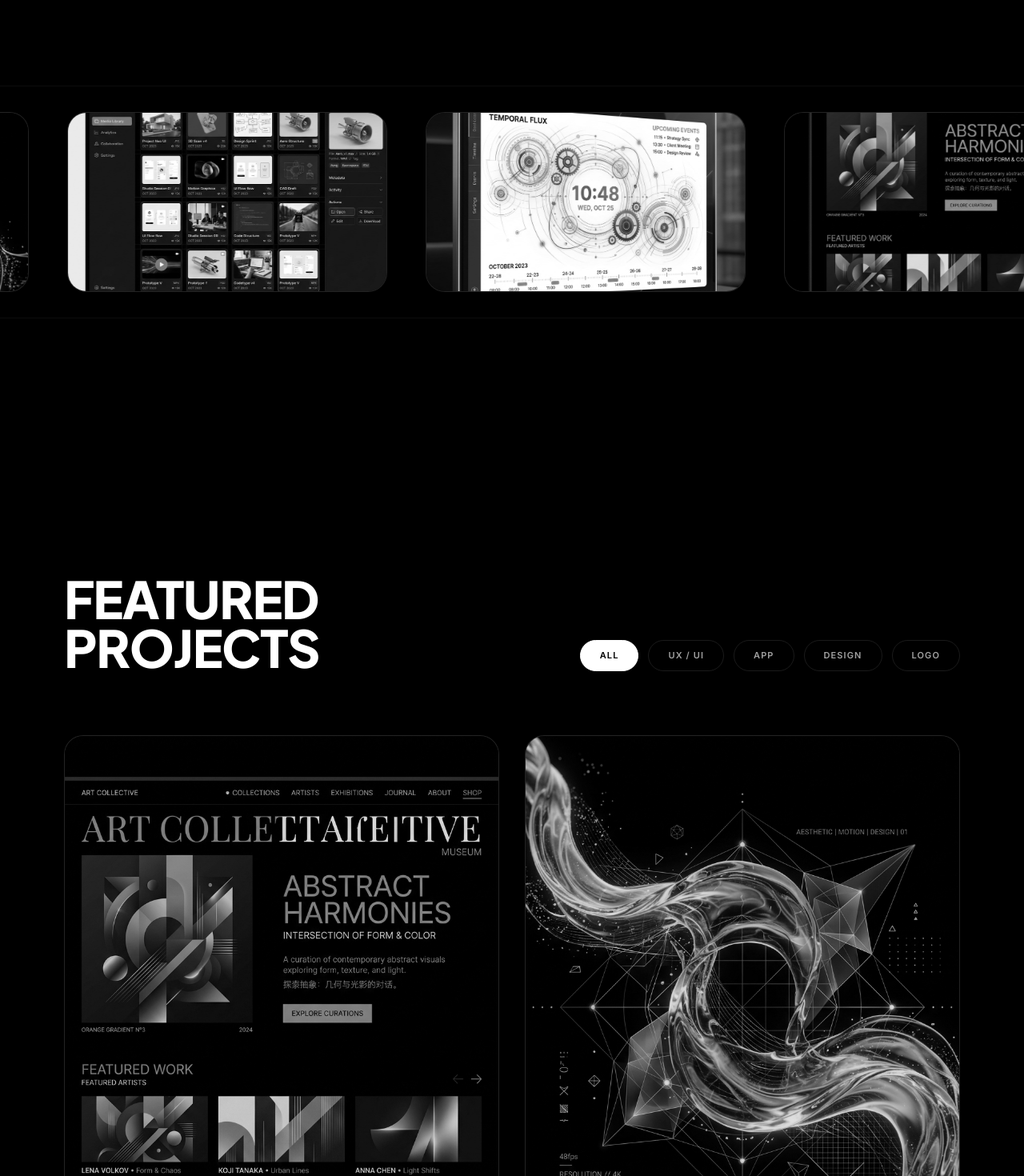
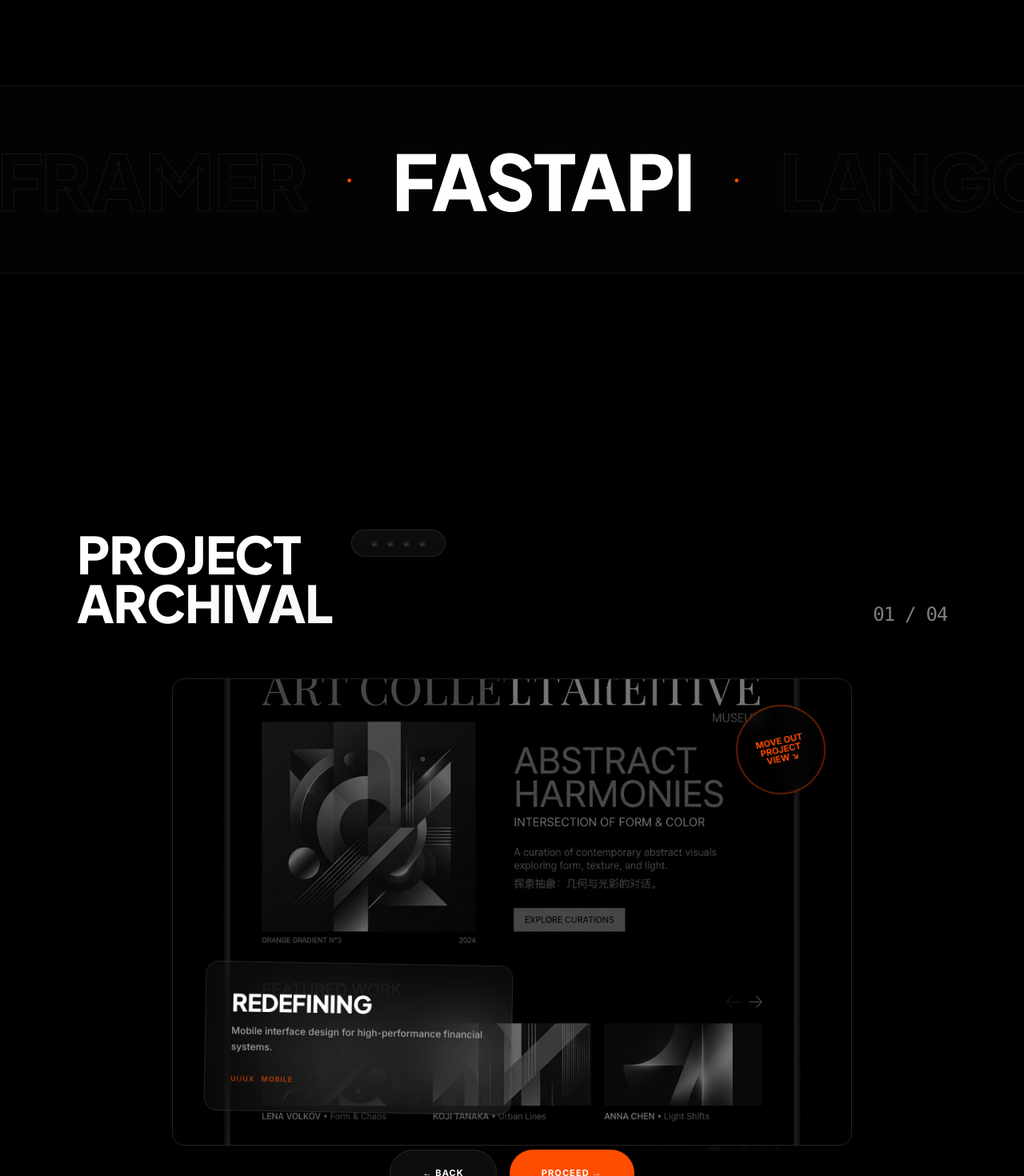
Before and after one commit to VinayakGalande01/portfolio, a React (Vite) app: page / in a window 1280 px wide. Shown: the part 1330-2800 px from the top of the page at 80% size. Built offline with nearby package versions, Linux system fonts and the light colour scheme.

Commit message:
Implement hero, journey, and project sections with GSAP animations and custom cursor functionality

```diff
--- a/package.json
+++ b/package.json
@@ -12,6 +12,7 @@
   "dependencies": {
     "@splinetool/react-spline": "^4.1.0",
     "@splinetool/runtime": "^1.12.77",
+    "framer-motion": "^12.38.0",
     "gsap": "^3.14.2",
     "react": "^19.2.4",
     "react-dom": "^19.2.4"
@@ -28,6 +29,6 @@
     "globals": "^17.4.0",
     "postcss": "^8.5.8",
     "tailwindcss": "^3.4.19",
-    "vite": "^8.0.4"
+    "vite": "^6.0.0"
   }
 }
--- a/src/data/content.js
+++ b/src/data/content.js
@@ -47,6 +47,87 @@ export const skills = [
     tags: ["Scroll_Trigger", "Liquid_Motion", "Timeline_Control", "SVG_Animation"],
     icon: "🌀",
   },
+  {
+    name: "FastAPI",
+    subtitle: "High-Performance APIs",
+    version: "v0.111",
+    efficiency: "99.8%",
+    brief: "Developing ultra-fast, modern Python web frameworks for high-concurrency AI deployments and data services.",
+    tags: ["Async_Backend", "Type_Safety", "RESTful", "Performance"],
+    icon: "🚀"
+  },
+  {
+    name: "LangChain",
+    subtitle: "LLM Orchestration",
+    version: "v0.2",
+    efficiency: "95.5%",
+    brief: "Building complex chains and agents to harness the power of Large Language Models for cognitive enterprise workflows.",
+    tags: ["LLM_Ops", "Cognitive_Chains", "RAG", "Agentic_AI"],
+    icon: "🦜"
+  },
+  {
+    name: "LLMs / RAG",
+    subtitle: "Cognitive Engine",
+    version: "GPT-4 / Claude-3",
+    efficiency: "97.2%",
+    brief: "Implementing Retrieval-Augmented Generation architectures to ground conversational AI in proprietary data sources.",
+    tags: ["Knowledge_Retrieval", "Context_Inject", "Prompt_Eng", "Vector_Search"],
+    icon: "🧠"
+  },
+  {
+    name: "Hugging Face",
+    subtitle: "Model Deployment",
+    version: "v4.41",
+    efficiency: "96.8%",
+    brief: "Fine-tuning and deploying state-of-the-art open-source models for specialized NLP and vision tasks.",
+    tags: ["Open_Source", "Fine_Tuning", "Transformers", "Pipelines"],
+    icon: "🤗"
+  },
+  {
+    name: "FAISS / Vector DB",
+    subtitle: "Semantic Recall",
+    version: "v1.8",
+    efficiency: "99.9%",
+    brief: "Optimizing high-dimensional vector similarity search for millisecond retrieval in large-scale RAG systems.",
+    tags: ["Vector_Search", "Sim_Search", "Embeddings", "Indexing"],
+    icon: "🔍"
+  },
+  {
+    name: "TensorFlow",
+    subtitle: "Deep Learning",
+    version: "v2.16",
+    efficiency: "94.2%",
+    brief: "Training robust neural network architectures for production-grade computer vision and predictive modeling.",
+    tags: ["Keras", "Model_Optim", "TFLite", "Graph_Comp"],
+    icon: "📊"
+  },
+  {
+    name: "Scikit-learn",
+    subtitle: "ML Frameworks",
+    version: "v1.5",
+    efficiency: "98.1%",
+    brief: "Utilizing classical machine learning algorithms for efficient data classification, regression, and clustering.",
+    tags: ["Statistical_Learning", "Preprocessing", "Evaluation", "Pipelines"],
+    icon: "⚙️"
+  },
+  {
+    name: "Pandas / NumPy",
+    subtitle: "Data Science",
+    version: "v2.2",
+    efficiency: "100%",
+    brief: "Processing massive datasets with vectorized operations for high-fidelity data analysis and feature engineering.",
+    tags: ["Matrix_Ops", "Data_Wrangling", "Analysis", "ETL"],
+    icon: "📈"
+  },
+  {
+    name: "REST APIs",
+    subtitle: "System Integration",
+    version: "GraphQL / REST",
+    efficiency: "99.5%",
+    brief: "Architecting scalable integration layers between intelligent backends and modern frontend interfaces.",
+    tags: ["API_Design", "Security", "Scalability", "Documentation"],
+    icon: "🔗"
+  }
 ];
 
 
--- a/src/index.css
+++ b/src/index.css
@@ -117,7 +117,7 @@ body {
 
 .marquee-track {
   display: flex;
-  animation: marquee 30s linear infinite;
+  animation: marquee 60s linear infinite;
   width: max-content;
 }
 
--- a/src/sections/Hero.jsx
+++ b/src/sections/Hero.jsx
@@ -1,11 +1,29 @@
-import { useEffect, useRef } from "react";
+import { useEffect, useRef, useState } from "react";
 import gsap from "gsap";
+import { motion, AnimatePresence } from "framer-motion";
 
 export default function Hero() {
   const containerRef = useRef();
   const cursorRef = useRef();
   const cursorPos = useRef({ x: 0, y: 0 });
   const targetPos = useRef({ x: 0, y: 0 });
+  const [navVisible, setNavVisible] = useState(true);
+  const lastScrollY = useRef(0);
+
+  useEffect(() => {
+    const handleScroll = () => {
+      const currentScrollY = window.scrollY;
+      if (currentScrollY > lastScrollY.current && currentScrollY > 100) {
+        setNavVisible(false);
+      } else {
+        setNavVisible(true);
+      }
+      lastScrollY.current = currentScrollY;
+    };
+
+    window.addEventListener("scroll", handleScroll, { passive: true });
+    return () => window.removeEventListener("scroll", handleScroll);
+  }, []);
 
   useEffect(() => {
     const cursor = cursorRef.current;
@@ -31,7 +49,7 @@ export default function Hero() {
     };
     animate();
 
-    // Cursor hover scale on interactive elements
+    // Cursor hover scale Check for interactive elements
     const interactiveEls = document.querySelectorAll("a, button, [data-hover]");
     const onEnter = () => cursor.classList.add("hovering");
     const onLeave = () => cursor.classList.remove("hovering");
@@ -85,13 +103,31 @@ export default function Hero() {
     };
   }, []);
 
+  // Magnetic Button State
+  const [magneticPos, setMagneticPos] = useState({ x: 0, y: 0 });
+  const handleMagnetic = (e) => {
+    const { clientX, clientY, currentTarget } = e;
+    const { left, top, width, height } = currentTarget.getBoundingClientRect();
+    const x = clientX - (left + width / 2);
+    const y = clientY - (top + height / 2);
+    setMagneticPos({ x: x * 0.3, y: y * 0.3 });
+  };
+
   return (
     <>
       {/* Custom Cursor */}
       <div ref={cursorRef} className="custom-cursor hidden md:block" />
 
-      {/* Sticky Navigation */}
-      <nav className="nav-sticky px-6 md:px-20 py-5 flex justify-between items-center">
+      {/* Sticky Navigation (Hide on scroll down, Show on scroll up) */}
+      <AnimatePresence>
+        {navVisible && (
+          <motion.nav
+            initial={{ y: -100 }}
+            animate={{ y: 0 }}
+            exit={{ y: -100 }}
+            transition={{ duration: 0.4, ease: [0.16, 1, 0.3, 1] }}
+            className="nav-sticky px-6 md:px-20 py-5 flex justify-between items-center"
+          >
             <a href="#" className="text-lg font-header tracking-tight">
               VINAYAK
             </a>
@@ -111,7 +147,9 @@ export default function Hero() {
               <span className="w-6 h-[1.5px] bg-white"></span>
               <span className="w-4 h-[1.5px] bg-white"></span>
             </button>
-      </nav>
+          </motion.nav>
+        )}
+      </AnimatePresence>
 
       {/* Hero Section */}
       <section
@@ -141,18 +179,22 @@ export default function Hero() {
             </p>
 
             <div className="flex items-center gap-6 mt-4">
-              <a
+              <motion.a
                 href="#contact"
                 data-hover
+                onMouseMove={handleMagnetic}
+                onMouseLeave={() => setMagneticPos({ x: 0, y: 0 })}
+                animate={{ x: magneticPos.x, y: magneticPos.y }}
+                transition={{ type: "spring", stiffness: 150, damping: 15 }}
                 className="inline-flex items-center gap-3 bg-white text-black px-7 py-3.5 rounded-full text-[12px] font-bold uppercase tracking-widest hover:bg-primary hover:text-white transition-all duration-500"
               >
                 Let's Talk
                 <svg className="w-4 h-4" fill="none" stroke="currentColor" viewBox="0 0 24 24">
                   <path strokeLinecap="round" strokeLinejoin="round" strokeWidth="2" d="M14 5l7 7m0 0l-7 7m7-7H3" />
                 </svg>
-              </a>
+              </motion.a>
               <a
-                href="#work"
+                href="#projects"
                 className="text-[12px] font-semibold text-muted uppercase tracking-widest hover:text-white transition-colors duration-300 underline underline-offset-4 decoration-white/20 hover:decoration-white"
               >
                 View Work
--- a/src/sections/Journey.jsx
+++ b/src/sections/Journey.jsx
@@ -1,7 +1,7 @@
 import { useEffect, useRef } from "react";
 import gsap from "gsap";
 import { ScrollTrigger } from "gsap/ScrollTrigger";
-import { projects } from "../data/content";
+import { skills } from "../data/content";
 
 gsap.registerPlugin(ScrollTrigger);
 
@@ -29,6 +29,9 @@ export default function Journey() {
 
   const text = "With years of experience across various industries, my portfolio speaks to the diversity and versatility of my work";
 
+  // Duplicate skills for a dense, seamless ticker
+  const tickerItems = [...skills, ...skills, ...skills, ...skills];
+
   return (
     <section
       ref={sectionRef}
@@ -52,20 +55,17 @@ export default function Journey() {
         </h2>
       </div>
 
-      {/* Infinite Project Marquee */}
-      <div className="relative w-full overflow-hidden py-8 border-t border-b border-white/5">
-        <div className="marquee-track gap-6">
-          {[...projects, ...projects, ...projects, ...projects].map((p, i) => (
-            <div
-              key={i}
-              className="flex-shrink-0 w-[320px] md:w-[400px] aspect-video rounded-container overflow-hidden bg-surface border border-white/10 mx-3 group"
-            >
-              <img
-                src={p.image}
-                alt={p.name}
-                className="w-full h-full object-cover grayscale group-hover:grayscale-0 group-hover:scale-[1.03] transition-all duration-700"
-                loading="lazy"
-              />
+      {/* Infinite Tech Stack Ticker */}
+      <div className="relative w-full overflow-hidden py-10 border-t border-b border-white/5 bg-white/[0.01]">
+        <div className="marquee-track flex items-center">
+          {tickerItems.map((skill, i) => (
+            <div key={i} className="flex items-center">
+              <span className={`text-[clamp(3rem,8vw,6rem)] font-header tracking-tighter px-8 whitespace-nowrap ${
+                i % 2 === 0 ? "text-white" : "text-stroke opacity-50"
+              }`}>
+                {skill.name}
+              </span>
+              <span className="text-primary text-4xl mx-4">·</span>
             </div>
           ))}
         </div>
--- a/src/sections/Projects.jsx
+++ b/src/sections/Projects.jsx
@@ -1,121 +1,186 @@
-import { useEffect, useRef, useState } from "react";
-import gsap from "gsap";
-import { ScrollTrigger } from "gsap/ScrollTrigger";
+import { useState, useEffect, useRef } from "react";
+import { motion, AnimatePresence } from "framer-motion";
 import { projects } from "../data/content";
 
-gsap.registerPlugin(ScrollTrigger);
+export default function Projects() {
+  const [index, setIndex] = useState(0);
+  const [direction, setDirection] = useState(0); // 1 = flip forward, -1 = flip backward
 
-export default function Projects() {
-  const [activeFilter, setActiveFilter] = useState("ALL");
-  const sectionRef = useRef();
-  const gridRef = useRef();
+  const handleNext = () => {
+    setDirection(1);
+    setIndex((prev) => (prev + 1) % projects.length);
+  };
 
-  const categories = ["ALL", "UX / UI", "APP", "DESIGN", "LOGO"];
+  const handlePrev = () => {
+    setDirection(-1);
+    setIndex((prev) => (prev - 1 + projects.length) % projects.length);
+  };
 
-  const filtered = activeFilter === "ALL"
-    ? projects
-    : projects.filter(p => p.category === activeFilter);
+  // Keyboard Support
+  useEffect(() => {
+    const handleKeyDown = (e) => {
+      if (e.key === "ArrowRight") handleNext();
+      if (e.key === "ArrowLeft") handlePrev();
+    };
+    window.addEventListener("keydown", handleKeyDown);
+    return () => window.removeEventListener("keydown", handleKeyDown);
+  }, []);
 
-  useEffect(() => {
-    const ctx = gsap.context(() => {
-      gsap.from(".project-card", {
-        y: 50,
+  // Physics settings with 2-degree overshoot
+  const springSettings = {
+    type: "spring",
+    stiffness: 150,
+    damping: 12, // Reduced damping for overshoot
+    restDelta: 0.001,
+  };
+
+  // Motion Variants with 3D Arc Physics
+  const variants = {
+    enter: (direction) => ({
+      rotateX: direction > 0 ? 110 : -110, // Start flipped over the top
       opacity: 0,
-        stagger: 0.12,
-        duration: 1.2,
-        ease: "expo.out",
-        scrollTrigger: {
-          trigger: gridRef.current,
-          start: "top 80%",
-        }
-      });
-    }, sectionRef);
+      y: -50,
+      z: 0,
+    }),
+    center: {
+      rotateX: 0,
+      opacity: 1,
+      scale: 1,
+      y: 0,
+      z: 0,
+      transition: {
+        type: "spring",
+        stiffness: 150,
+        damping: 12,
+        restDelta: 0.001,
+      },
+    },
+    exit: (direction) => ({
+      rotateX: direction > 0 ? -110 : 110, // Arc up and over the top
+      opacity: 0,
+      y: -50,
+      z: 100, // Move toward viewer during flip for arc depth
+      transition: {
+        duration: 0.45,
+        ease: "circIn"
+      },
+    }),
+  };
 
-    return () => ctx.revert();
-  }, [activeFilter]);
+  const nextIndex = (index + 1) % projects.length;
 
   return (
     <section
-      ref={sectionRef}
-      id="work"
-      className="bg-black text-white px-6 md:px-20 py-32"
+      id="projects"
+      className="bg-black text-white px-6 md:px-20 py-32 min-h-screen flex flex-col items-center justify-center overflow-hidden"
     >
-      <div className="max-w-[1400px] mx-auto">
-        {/* Header row */}
-        <div className="flex flex-col md:flex-row justify-between items-start md:items-end gap-12 mb-20">
+      <div className="max-w-[1400px] mx-auto w-full flex flex-col items-center">
+        {/* Header & Counter */}
+        <div className="w-full flex justify-between items-end mb-16 px-4">
+          <div className="flex items-center gap-6">
             <h2 className="text-[clamp(2.5rem,5vw,4rem)] font-header leading-[0.95] tracking-tight">
-            Featured <br /> Projects
+              Project <br /> Archival
             </h2>
-
-          {/* Filter pills */}
-          <div className="flex flex-wrap gap-3">
-            {categories.map((cat) => (
-              <button
-                key={cat}
-                onClick={() => setActiveFilter(cat)}
-                className={`px-6 py-2.5 rounded-full text-[11px] font-semibold uppercase tracking-widest transition-all duration-500 border ${
-                  activeFilter === cat
-                    ? "bg-white text-black border-white"
-                    : "bg-transparent text-muted border-white/10 hover:border-white/30 hover:text-white"
-                }`}
-              >
-                {cat}
-              </button>
+            {/* The Binding Rings */}
+            <div className="hidden md:flex gap-3 px-6 py-3 bg-white/5 rounded-full border border-white/10 backdrop-blur-sm self-start">
+              {[1, 2, 3, 4].map((i) => (
+                <div key={i} className="w-2 h-2 rounded-full bg-white/20 shadow-inner shadow-black" />
               ))}
             </div>
           </div>
 
-        {/* Bento Grid */}
+          <div className="font-mono text-2xl tracking-tighter opacity-50 tabular-nums">
+            {String(index + 1).padStart(2, "0")} / {String(projects.length).padStart(2, "0")}
+          </div>
+        </div>
+
+        {/* Calendar A-Frame Stack */}
         <div
-          ref={gridRef}
-          className="bento-grid grid grid-cols-1 bento:grid-cols-2 gap-8"
+          className="relative w-full max-w-[850px] aspect-[16/11] flex items-center justify-center"
+          style={{ perspective: "1200px" }}
         >
-          {filtered.map((p, i) => (
+          {/* Deep Ambient Occlusion Shadow Layer */}
+          <div className="absolute inset-0 bg-black/60 blur-[120px] rounded-[100px] scale-90 translate-y-12 -z-10" />
+
+          {/* Background Card (The "Next" page in stack) */}
           <div
-              key={`${activeFilter}-${i}`}
-              className="project-card group cursor-pointer"
-              data-hover
+            className="absolute w-[98%] h-[98%] top-4 opacity-15 filter grayscale"
+            style={{ transform: "rotateX(2deg)" }}
           >
-              <figure className="relative aspect-[4/5] overflow-hidden rounded-container bg-surface border border-white/10">
+            <div className="w-full h-full rounded-2xl bg-surface border border-white/10 overflow-hidden">
+               <img src={projects[nextIndex].image} className="w-full h-full object-cover" alt="" />
+            </div>
+          </div>
+
+          {/* Active Flip Card */}
+          <AnimatePresence initial={false} custom={direction} mode="popLayout">
+            <motion.div
+              key={index}
+              custom={direction}
+              variants={variants}
+              initial="enter"
+              animate="center"
+              exit="exit"
+              className="absolute w-full h-full rounded-2xl bg-surface border border-white/10 overflow-hidden shadow-[0_30px_60px_-12px_rgba(0,0,0,0.7),0_18px_36px_-18px_rgba(0,0,0,0.8)]"
+              style={{
+                transformOrigin: "top center",
+                backfaceVisibility: "hidden",
+                transformStyle: "preserve-3d"
+              }}
+            >
               <img
-                  src={p.image}
-                  alt={p.name}
-                  className="w-full h-full object-cover grayscale brightness-90 group-hover:grayscale-0 group-hover:scale-[1.03] group-hover:brightness-110 transition-all duration-700"
-                  loading="lazy"
+                src={projects[index].image}
+                alt={projects[index].name}
+                className="w-full h-full object-cover grayscale brightness-50 hover:grayscale-0 transition-all duration-1000"
               />
 
-                {/* Overlay on hover */}
-                <div className="absolute inset-0 bg-gradient-to-t from-black/70 via-transparent to-transparent opacity-0 group-hover:opacity-100 transition-opacity duration-500 flex items-end p-8">
-                  <div className="flex gap-3">
-                    {p.tech.map(t => (
-                      <span
-                        key={t}
-                        className="text-[10px] font-semibold uppercase tracking-widest bg-white/10 backdrop-blur-md px-4 py-1.5 rounded-full border border-white/10"
+              {/* Stamped-style CTA Badge */}
+              <div className="absolute top-8 right-8 z-20">
+                <a
+                  href="#"
+                  data-hover
+                  className="w-20 h-20 md:w-28 md:h-28 rounded-full border-2 border-primary/40 text-primary flex items-center justify-center text-center uppercase text-[9px] md:text-[11px] font-bold leading-none -rotate-12 hover:rotate-0 hover:bg-primary hover:text-white transition-all duration-500 scale-90 md:scale-100 backdrop-blur-md"
                 >
+                  <span className="p-2">Move Out<br/>Project<br/>View ↘</span>
+                </a>
+              </div>
+
+              {/* "Sticky Note" Insertion Overlay (Hyper-Glassmorphism) */}
+              <div className="absolute bottom-6 left-6 md:bottom-10 md:left-10 max-w-sm">
+                <div className="p-6 md:p-8 bg-white/[0.03] backdrop-blur-[40px] border border-white/10 rounded-2xl rotate-1 shadow-2xl">
+                  <h3 className="text-2xl md:text-3xl font-header leading-tight mb-2 tracking-tight">
+                    {projects[index].name}
+                  </h3>
+                  <p className="text-[12px] text-muted leading-relaxed font-medium">
+                    {projects[index].desc}
+                  </p>
+                  <div className="mt-6 flex flex-wrap gap-2">
+                    {projects[index].tech.map((t) => (
+                      <span key={t} className="text-[9px] font-bold uppercase tracking-widest text-primary/60">
                         {t}
                       </span>
                     ))}
                   </div>
                 </div>
-              </figure>
+              </div>
+            </motion.div>
+          </AnimatePresence>
 
-              <figcaption className="mt-6 flex justify-between items-center px-1">
-                <div>
-                  <h3 className="text-xl font-header tracking-tight group-hover:text-primary transition-colors duration-500">
-                    {p.name}
-                  </h3>
-                  <p className="text-[12px] text-muted mt-1 tracking-wide">
-                    {p.desc}
-                  </p>
+          {/* Navigation Stands (The Base) */}
+          <div className="absolute -bottom-16 flex gap-4">
+             <button
+               onClick={handlePrev}
+               className="px-10 py-5 rounded-full bg-white/5 backdrop-blur-md border border-white/10 text-[11px] font-bold uppercase tracking-widest hover:bg-white hover:text-black transition-all duration-500 group"
+             >
+                <span className="flex items-center gap-2">← Back</span>
+             </button>
+             <button
+               onClick={handleNext}
+               className="px-10 py-5 rounded-full bg-primary text-white text-[11px] font-bold uppercase tracking-widest hover:bg-white hover:text-black transition-all duration-500"
+             >
+                <span className="flex items-center gap-2">Proceed →</span>
+             </button>
           </div>
-                <div className="w-10 h-10 rounded-full border border-white/10 flex items-center justify-center group-hover:bg-white group-hover:text-black transition-all duration-500">
-                  <svg className="w-4 h-4 -rotate-45 group-hover:rotate-0 transition-transform duration-500" fill="none" stroke="currentColor" viewBox="0 0 24 24">
-                    <path strokeLinecap="round" strokeLinejoin="round" strokeWidth="2" d="M14 5l7 7m0 0l-7 7m7-7H3" />
-                  </svg>
-                </div>
-              </figcaption>
-            </div>
-          ))}
         </div>
       </div>
     </section>
```
Also changed, not shown: 1 other file (tests, documents, lock files or other folders). Lines whose indentation alone changed are shown as unchanged.
